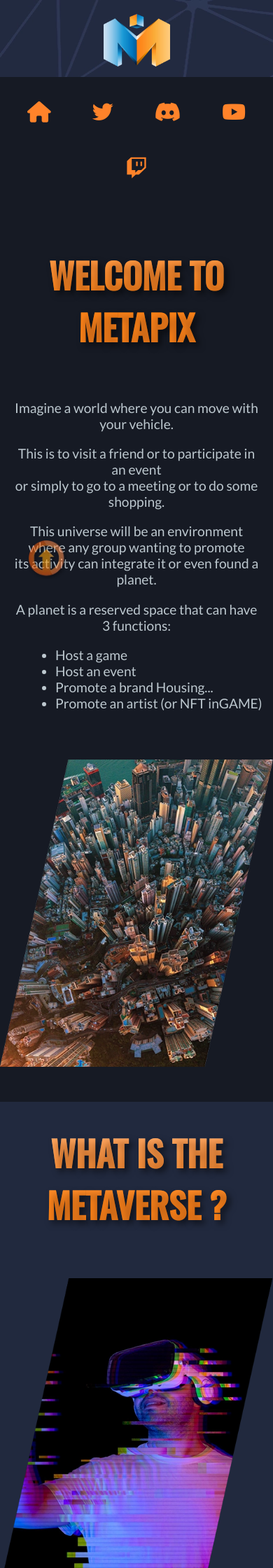
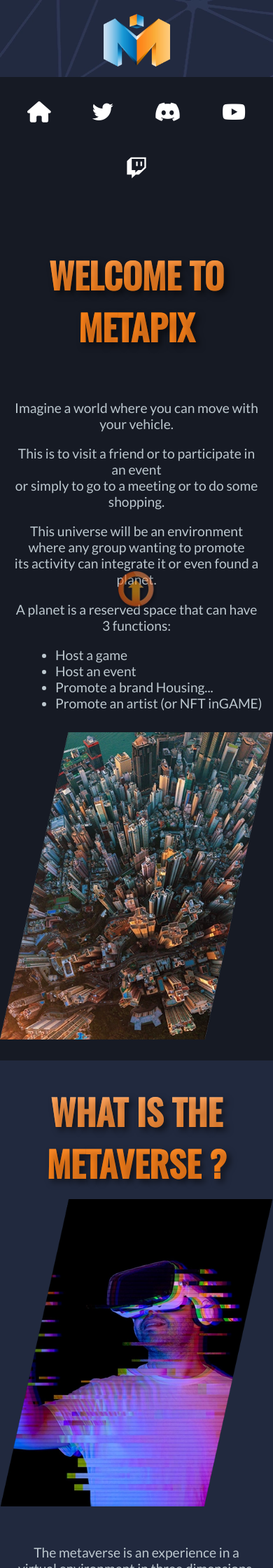
Before and after one commit to Younsou/Metapix-Project, a PHP site: page /home.html in a window 390 px wide. Shown: the top 2240 px of the page at 70% size. Run offline with PHP 8.4, Linux system fonts and the light colour scheme; some libraries are stand-ins or nearby versions.

Commit message:
update margin image

```diff
--- a/CSS/style.css
+++ b/CSS/style.css
@@ -9,6 +9,7 @@
      font-size: 1.2em;
      margin: 0 auto;
      width: 100%;
+     margin-inline: 0%;
  }
 
  img {
@@ -57,6 +58,7 @@
      padding: 8px;
      border-radius: 25px;
      width: 100%;
+     margin-bottom: 0;
 
  }
 
@@ -143,31 +145,28 @@
  }
 
  .flottant {
-     float: right;
      width: auto;
      height: auto;
-     margin-block: 50px;
+     margin-block: 30px;
  }
 
  .flottant1 {
-     float: right;
      width: auto;
      height: auto;
-     margin-top: 50px;
+     margin-top: 30px;
  }
 
  .flottant3 {
-     float: left;
      width: auto;
      height: auto;
-     margin-top: 50px;
+     margin-top: 30px;
  }
 
  .flottant2 {
-     float: right;
      width: 40%;
      height: auto;
      margin-left: 20px;
+     margin-bottom: 15px;
      min-height: 390px;
      min-width: 270px;
  }
@@ -414,7 +413,7 @@
      flex-direction: row-reverse;
      position: fixed;
      bottom: 2%;
-     left: 95.5%;
+     right: 20px;
  }
 
  /* Navigation */
@@ -469,7 +468,7 @@
 
  table {
      border-collapse: collapse;
-     width: 95%;
+     width: 100%;
      margin-left: 0;
      margin-right: 0;
      margin-top: 20px;
@@ -523,9 +522,7 @@
          display: flex;
          justify-content: center;
          flex-wrap: wrap;
-         min-width: 100%;
-         margin-left: -80px;
-         margin-right: -110px;
+         width: 100%;
      }
 
      .fondation-list {
@@ -585,17 +582,19 @@
          justify-content: space-evenly;
          margin: 10px 0 0 0;
          padding: 30px;
-
      }
 
      nav li {
          margin: 0;
          padding: 0;
-
      }
 
      nav a {
          font-size: 1.1em;
+     }
+
+     nav i {
+         color: #ffffff;
      }
 
      #banniere_image {
@@ -632,7 +631,8 @@
      }
 
      #bouton_retour {
-         margin-left: -85%;
+         right: 42.5%;
+         bottom: -27px;
      }
 
      #logo {
@@ -665,6 +665,11 @@
          margin-left: auto;
          margin-right: auto;
      }
+
+     .flottant1,
+     .flottant3 {
+         margin-top: 15px;
+     }
  }
 
  @media all and (max-width: 485px) {
--- a/home.html
+++ b/home.html
@@ -107,7 +107,6 @@
                     <!-- le monde du Metaverse -->
                 </div>
                 <img src="Images/Welcome_to_metapix16.webp" alt="Welcome_to_metapix" class="flottant" />
-                <p class="autreparagraphe"></p>
             </div>
         </div>
     </section>
@@ -130,7 +129,6 @@
                         techniques, the metaverse uses the same rules of verbal<br />
                         and non verbal communication as in reality: gestures,<br />
                         facial expressions, tone of voice...</p>
-                    <p class="autreparagraphe"></p>
                 </div>
             </div>
         </div>
@@ -152,7 +150,6 @@
                         in April 2020, during the first containment..</p>
                 </div>
                 <img src="Images/Welcome_to_metapix03.webp" alt="Welcome_to_metapix" class="flottant2" />
-                <p class="autreparagraphe"></p>
             </div>
         </div>
     </section>
@@ -171,7 +168,6 @@
                     bandwagon<br />
                     and Big Tech is rolling out its plan to build its own metaverse.</p>
                 <br>
-                <p class="autreparagraphe"></p>
             </div>
         </div>
     </section>
@@ -186,7 +182,6 @@
             <blockquote>
                 <p class="hype">* Example of metaverse imagined in <q>Matrix Awakens</q> on Unreal Engine 5</p>
             </blockquote>
-            <p class="autreparagraphe"></p>
 
             <article>
                 <div class="article-center">
@@ -204,7 +199,6 @@
                             relationship: the Direct to Avatar (D2A).</p>
                     </div>
                     <img src="Images/Welcome_to_metapix09.webp" alt="Welcome_to_metapix" class="flottant1" />
-                    <p class="autreparagraphe"></p>
                 </div>
                 <div class="article-center">
                     <img src="Images/Welcome_to_metapix10.webp" alt="Welcome_to_metapix" class="flottant3" />
@@ -228,7 +222,6 @@
                             Gen Z). 62% (66% for Gen Z) feel they have a closer relationship<br />
                             with brands with a strong digital presence. Among Gen Z, 61%<br />
                             think they forget a brand that doesn't have an online presence.</p>
-                        <p class="autreparagraphe"></p>
                     </div>
                 </div>
                 <img src="Images/Welcome_to_metapix11.webp" alt="Welcome_to_metapix" class="flottant1" />
@@ -243,7 +236,6 @@
                         notes..</p>
                     <br>
                 </div>
-                <p class="autreparagraphe"></p>
             </article>
         </div>
     </section>
@@ -251,8 +243,7 @@
     <section class="background-density">
         <div class="section-widht">
             <h2>SOME FIGURES</h2>
-            <img src="Images/Welcome_to_metapix06fr.webp" alt="Welcome_to_metapix" />
-            <p class="autreparagraphe"></p>
+            <img src="Images/Welcome_to_metapix06fr.webp" alt="Welcome_to_metapix" class="flottant1" />
             <img src="Images/Welcome_to_metapix12.webp" alt="Welcome_to_metapix" class="flottant3" />
             <div>
                 <p>81% of global consumers agree that a brand's digital<br />
@@ -262,7 +253,6 @@
                 <p>As a result, 61% of global shoppers say they prefer<br />
                     online shopping to physical shopping, and <br />
                     55% prefer to do it in person rather than online..</p>
-                <p class="autreparagraphe"></p>
 
                 <img src="Images/Welcome_to_metapix13.webp" alt="Welcome_to_metapix" class="flottant1" />
                 <div>
@@ -274,7 +264,6 @@
                         pushing the realm of phygital a little further, especially with all<br />
                         the opportunities virtual reality and augmented reality offer.</p>
                     <br>
-                    <p class="autreparagraphe"></p>
                 </div>
             </div>
         </div>
@@ -288,7 +277,6 @@
             <img src="Images/Welcome_to_metapix15.webp" alt="Welcome_to_metapix" class="flottant1" />
             <div>
                 <p><strong class="hype">Why&nbsp;us&nbsp;?</strong></p>
-                <br>
                 <p>As mentioned we are a bunch of friends who want to have fun and<br />
                     share our passion with as many of you as possible.</p>
 
@@ -298,7 +286,6 @@
                     A world parallel to the reality we all live in, where you<br />
                     can make a difference by your actions..</p>
                 <br>
-                <p class="autreparagraphe"></p>
             </div>
         </div>
     </section>
@@ -315,7 +302,6 @@
                         be possible to buy a house, a vehicle or to make purchases.</p>
                     <p>Purchases can be made from partner brands located in<br />
                         the city (e.g. Nike, Sony...)</p>
-                    <p class="autreparagraphe"></p>
                 </div>
             </div>
         </div>
@@ -338,7 +324,6 @@
                     <p>Play to Earn" system</p>
                 </div>
                 <img src="Images/Welcome_to_metapix18.webp" alt="Welcome_to_metapix" class="flottant1" />
-                <p class="autreparagraphe"></p>
             </div>
         </div>
     </section>
@@ -354,7 +339,6 @@
                         psychologist.</p>
                     <p>In the metaverse your can hide for a first time behind your avatar and wait the moment when
                         you’ll be more confident</p>
-                    <p class="autreparagraphe"></p>
                 </div>
             </div>
         </div>
@@ -372,7 +356,6 @@
                         other closer intead of being hidden by a screen</p>
                 </div>
                 <img src="Images/coworking.webp" alt="Welcome_to_metapix" class="flottant1" />
-                <p class="autreparagraphe"></p>
             </div>
         </div>
     </section>
@@ -388,7 +371,6 @@
                     <p>All people who can’t go to school,
                         professionnals can’t go to the training center or just having some yoga courses…</p>
                     <p>That’s what Metapix wants to bring you</p>
-                    <p class="autreparagraphe"></p>
                 </div>
             </div>
         </div>
@@ -407,7 +389,6 @@
                     <p>Call you for hiring your services.</p>
                 </div>
                 <img src="Images/gallery.webp" alt="Welcome_to_metapix" class="flottant1" />
-                <p class="autreparagraphe"></p>
             </div>
         </div>
     </section>
@@ -423,7 +404,6 @@
                     <p>People can test the product with their avatar and make purchases directly with the in-game token.
                     </p>
                 </div>
-                <p class="autreparagraphe"></p>
             </div>
         </div>
     </section>
@@ -439,7 +419,6 @@
                         creations in the Metapix Mall.</p>
                 </div>
                 <img src="Images/creativity.webp" alt="Welcome_to_metapix" class="flottant1" />
-                <p class="autreparagraphe"></p>
             </div>
         </div>
     </section>
@@ -458,7 +437,6 @@
                         development.</p>
                     <p>Are you a salesman in real life? Get hired by a producer to sell his products.
                         Are you a manufacturer or a trophy hunter? Use the MegaMall to promote your work</p>
-                    <p class="autreparagraphe"></p>
                 </div>
             </div>
         </div>
@@ -470,7 +448,6 @@
             <div class="article-center">
                 <img src="Images/Investisor.webp" alt="free to play avatar and investors" class="flottant" />
             </div>
-            <p class="autreparagraphe"></p>
         </div>
         </div>
     </section>
@@ -495,7 +472,6 @@
                         earn.</p>
                 </div>
                 <img src="Images/free_to_play.webp" alt="Welcome_to_metapix" class="flottant1" />
-                <p class="autreparagraphe"></p>
             </div>
         </div>
     </section>
@@ -519,7 +495,6 @@
                     <p>You are the guys who want to be an actor of the Metapix economy.
                         We are here to see how you can evolve and if you have a project to submit, we are here to
                         discuss about it.</p>
-                    <p class="autreparagraphe"></p>
                 </div>
             </div>
         </div>
@@ -542,7 +517,6 @@
                         country as a tourist.</p>
                 </div>
                 <img src="Images/Welcome_to_metapix20.webp" alt="Welcome_to_metapix" class="flottant1" />
-                <p class="autreparagraphe"></p>
             </div>
         </div>
     </section>
@@ -640,7 +614,6 @@
                         be successful and we will be able to generate enough profit to<br />
                         reinvest in the project. (Marketing, influencers, developers...)</p>
                 </div>
-                <p class="autreparagraphe"></p>
 
             </div>
 
@@ -660,7 +633,6 @@
                     <p>Knowing that a good project is "Sold Out" in the very short.</p>
                 </div>
                 <img src="Images/Welcome_to_metapix25.webp" alt="Welcome_to_metapix" class="flottant1" />
-                <p class="autreparagraphe"></p>
             </div>
         </div>
     </section>
@@ -683,7 +655,6 @@
                             as
                             a brand</p>
                     </strong>
-                    <p class="autreparagraphe"></p>
                 </div>
             </div>
         </div>
```
